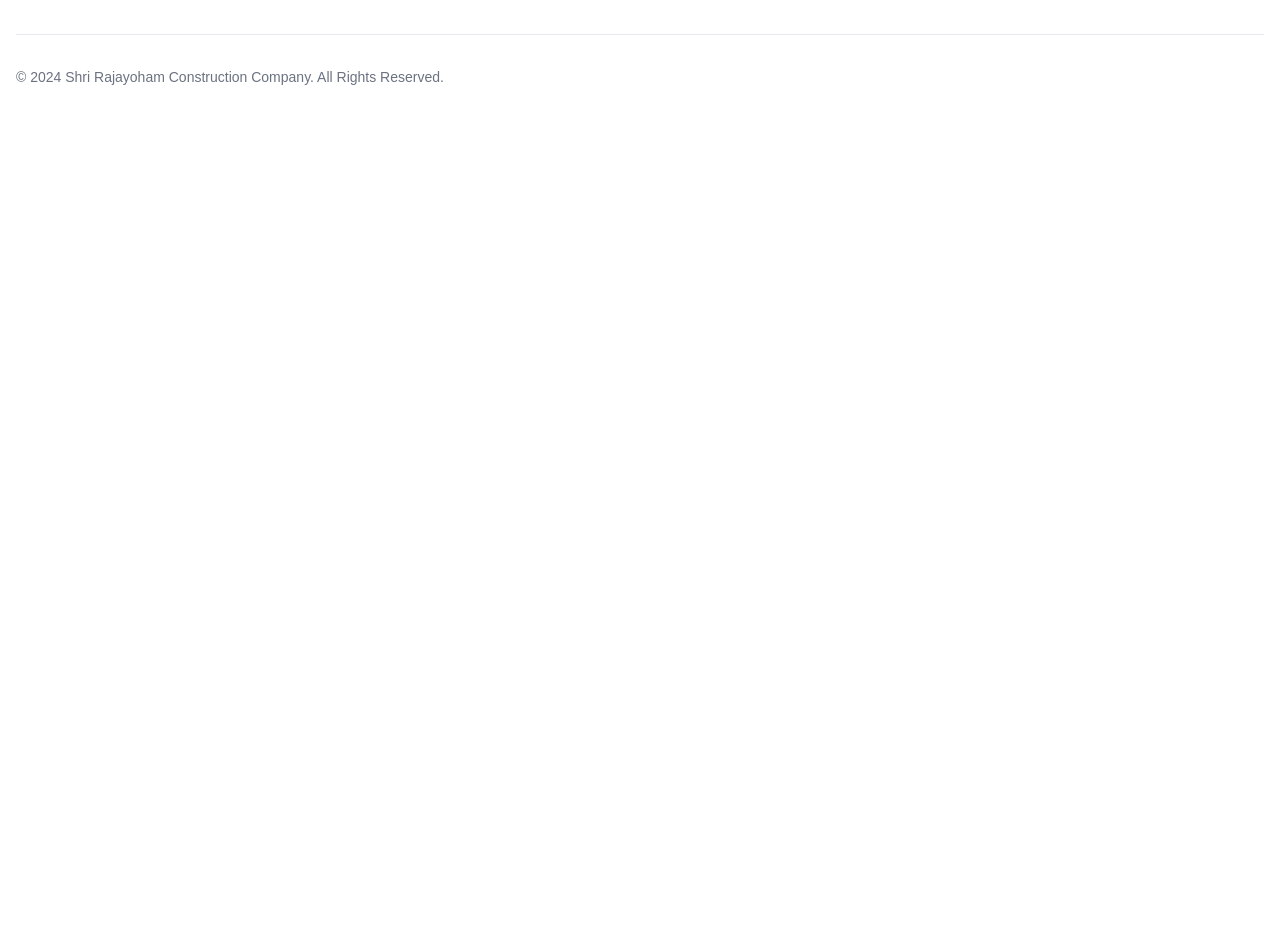
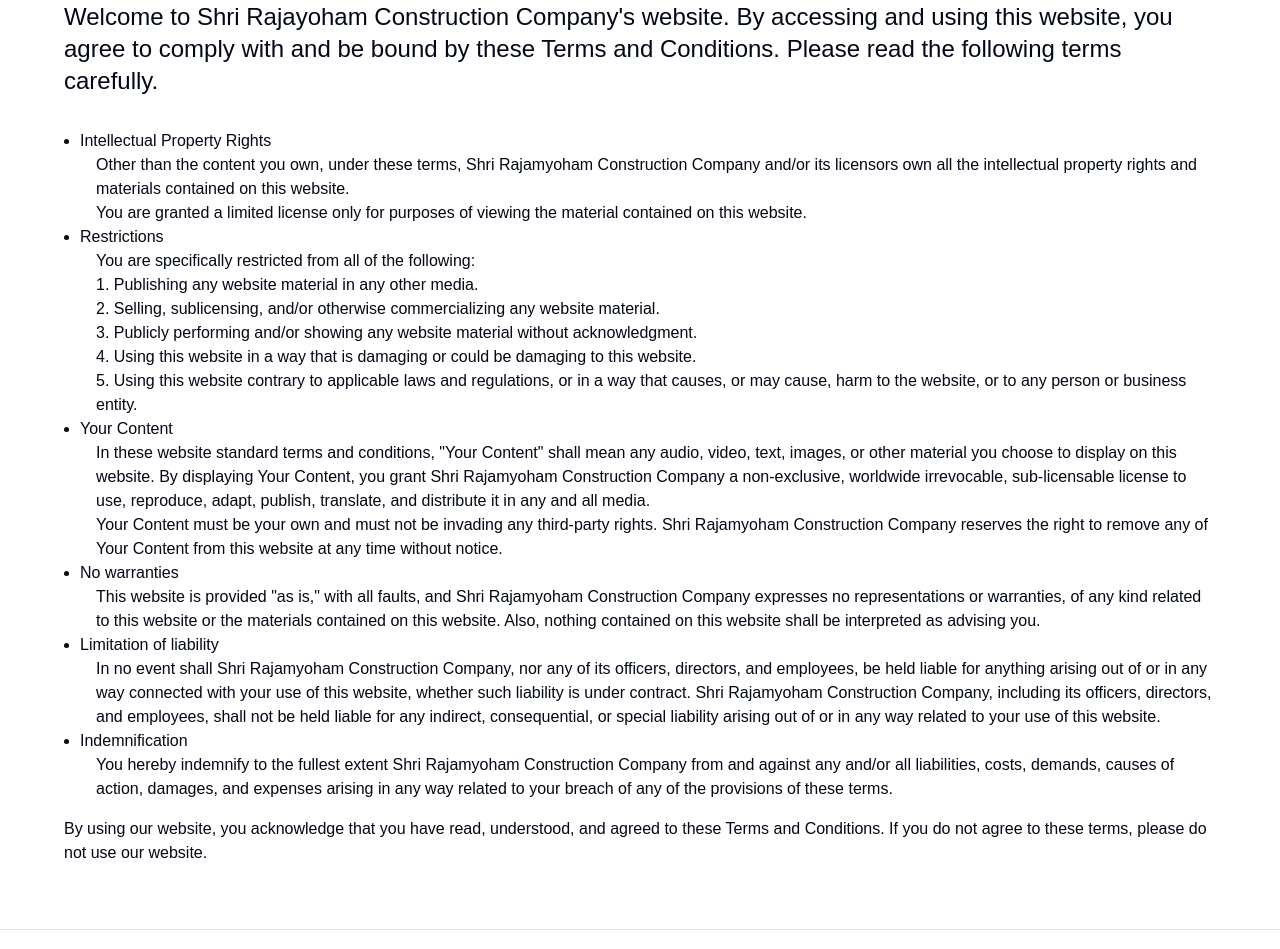
Before and after one commit to kunalkeshan/Shri-Rajayoham-Construction, a Next.js app: page /terms in a window 1280 px wide. Shown: the part 243-1192 px from the top of the page. Before the commit the page ends 800 px from the top, so only its background shows below. Built offline with nearby package versions, Linux system fonts and the light colour scheme; a web font is replaced by a local one.

Commit message:
chore: mapped out legal pages

```diff
--- a/app/(main)/privacy/page.tsx
+++ b/app/(main)/privacy/page.tsx
@@ -1,7 +1,52 @@
 import React from 'react';
+import { SRCC_PRIVACY_POLICY } from '@/constants/legal';
 
 const PrivacyPolicyPage = () => {
-	return <div>PrivacyPolicyPage</div>;
+	return (
+		<main className='w-full mt-36 md:mt-24 p-4 md:p-16'>
+			<div className='w-full max-w-7xl mx-auto'>
+				<section className='w-full'>
+					<h1 className='text-2xl md:text-3xl lg:text-4xl text-center md:text-left font-normal'>
+						Privacy <span className='font-medium'>Policy</span>
+					</h1>
+					<p className='text-slate-500 text-base lg:text-lg mt-4'>
+						Effective Date: 13th Feb 2024
+					</p>
+					<h2 className='font-medium text-2xl'>
+						At Shri Rajayoham Consturction Company, your privacy is
+						of utmost importance to us. This Privacy Policy outlines
+						how we collect, use, disclose, and protect your personal
+						information when you visit our website or interact with
+						us through our contact form. By using our website and
+						providing your information, you consent to the practices
+						described in this policy.
+					</h2>
+				</section>
+				<section className='w-full mt-8'>
+					<ul className='list-disc ml-4'>
+						{SRCC_PRIVACY_POLICY.map((pp, index) => (
+							<li key={`pp-${index} block`}>
+								<h3 className='font-medium'>{pp.title}</h3>
+								<ul className='ml-4'>
+									{pp.descriptions.map((desc, index2) => (
+										<li key={`pp-${index}-${index2}`}>
+											{desc}
+										</li>
+									))}
+								</ul>
+							</li>
+						))}
+					</ul>
+					<p className='mt-4'>
+						By using our website, you acknowledge that you have
+						read, understood, and agreed to these Privacy Policies.
+						If you do not agree to these terms, please do not use
+						our website.
+					</p>
+				</section>
+			</div>
+		</main>
+	);
 };
 
 export default PrivacyPolicyPage;
--- a/app/(main)/terms/page.tsx
+++ b/app/(main)/terms/page.tsx
@@ -1,7 +1,49 @@
 import React from 'react';
+import { SRCC_TERMS_AND_CONDITIONS } from '@/constants/legal';
 
 const TermsAndConditionsPage = () => {
-	return <div>TermsAndConditionsPage</div>;
+	return (
+		<main className='w-full mt-36 md:mt-24 p-4 md:p-16'>
+			<div className='w-full max-w-7xl mx-auto'>
+				<section className='w-full'>
+					<h1 className='text-2xl md:text-3xl lg:text-4xl text-center md:text-left font-normal'>
+						Terms & <span className='font-medium'>Conditions</span>
+					</h1>
+					<p className='text-slate-500 text-base lg:text-lg mt-4'>
+						Effective Date: 13th Feb 2024
+					</p>
+					<h2 className='font-medium text-2xl'>
+						Welcome to Shri Rajayoham Construction Company&apos;s
+						website. By accessing and using this website, you agree
+						to comply with and be bound by these Terms and
+						Conditions. Please read the following terms carefully.
+					</h2>
+				</section>
+				<section className='w-full mt-8'>
+					<ul className='list-disc ml-4'>
+						{SRCC_TERMS_AND_CONDITIONS.map((toc, index) => (
+							<li key={`toc-${index} block`}>
+								<h3 className='font-medium'>{toc.title}</h3>
+								<ul className='ml-4'>
+									{toc.descriptions.map((desc, index2) => (
+										<li key={`toc-${index}-${index2}`}>
+											{desc}
+										</li>
+									))}
+								</ul>
+							</li>
+						))}
+					</ul>
+					<p className='mt-4'>
+						By using our website, you acknowledge that you have
+						read, understood, and agreed to these Terms and
+						Conditions. If you do not agree to these terms, please
+						do not use our website.
+					</p>
+				</section>
+			</div>
+		</main>
+	);
 };
 
 export default TermsAndConditionsPage;
--- a/components/contact/Socials.tsx
+++ b/components/contact/Socials.tsx
@@ -4,23 +4,23 @@
 
 const Socials = () => {
 	return (
-		<section className="w-full bg-app-bg">
-			<div className="w-full p-4 md:px-16 lg:max-w-7xl lg:mx-auto py-8 md:py-16">
-				<div className="max-w-7xl mx-auto w-full">
-					<h1 className="text-2xl md:text-3xl lg:text-4xl text-center font-normal">
-						Stay <span className="font-medium">connected.</span>
-					</h1>
-					<div className="w-full flex items-center justify-center flex-wrap gap-8 mt-8">
+		<section className='w-full bg-app-bg'>
+			<div className='w-full p-4 md:px-16 lg:max-w-7xl lg:mx-auto py-8 md:py-16'>
+				<div className='max-w-7xl mx-auto w-full'>
+					<h2 className='text-2xl md:text-3xl lg:text-4xl text-center font-normal'>
+						Stay <span className='font-medium'>connected.</span>
+					</h2>
+					<div className='w-full flex items-center justify-center flex-wrap gap-8 mt-8'>
 						{SRCC_SOCIALS.map((social) => (
 							<Link
 								key={`socials-${social.name}`}
 								href={social.url}
-								target="_blank"
-								className="px-4 py-2 rounded-md max-w-[12rem] w-full border flex items-center justify-center hover:bg-app-bg transition-all duration-300"
+								target='_blank'
+								className='px-4 py-2 rounded-md max-w-[12rem] w-full border flex items-center justify-center hover:bg-app-bg transition-all duration-300'
 							>
 								<social.Icon
 									strokeWidth={1.5}
-									className="mr-2"
+									className='mr-2'
 								/>
 								<span>{social.name}</span>
 							</Link>
--- a/constants/legal.ts
+++ b/constants/legal.ts
@@ -0,0 +1,109 @@
+/**
+ * Legal Data
+ */
+
+// Dependencies
+import { SRCC_EMAIL, SRCC_MOBILE } from './srcc';
+
+export const SRCC_TERMS_AND_CONDITIONS: TermsAndConditionsData = [
+	{
+		title: 'Intellectual Property Rights',
+		descriptions: [
+			'Other than the content you own, under these terms, Shri Rajamyoham Construction Company and/or its licensors own all the intellectual property rights and materials contained on this website.',
+			'You are granted a limited license only for purposes of viewing the material contained on this website.',
+		],
+	},
+	{
+		title: 'Restrictions',
+		descriptions: [
+			'You are specifically restricted from all of the following:',
+			'1. Publishing any website material in any other media.',
+			'2. Selling, sublicensing, and/or otherwise commercializing any website material.',
+			'3. Publicly performing and/or showing any website material without acknowledgment.',
+			'4. Using this website in a way that is damaging or could be damaging to this website.',
+			'5. Using this website contrary to applicable laws and regulations, or in a way that causes, or may cause, harm to the website, or to any person or business entity.',
+		],
+	},
+	{
+		title: 'Your Content',
+		descriptions: [
+			'In these website standard terms and conditions, "Your Content" shall mean any audio, video, text, images, or other material you choose to display on this website. By displaying Your Content, you grant Shri Rajamyoham Construction Company a non-exclusive, worldwide irrevocable, sub-licensable license to use, reproduce, adapt, publish, translate, and distribute it in any and all media.',
+			'Your Content must be your own and must not be invading any third-party rights. Shri Rajamyoham Construction Company reserves the right to remove any of Your Content from this website at any time without notice.',
+		],
+	},
+	{
+		title: 'No warranties',
+		descriptions: [
+			'This website is provided "as is," with all faults, and Shri Rajamyoham Construction Company expresses no representations or warranties, of any kind related to this website or the materials contained on this website. Also, nothing contained on this website shall be interpreted as advising you.',
+		],
+	},
+	{
+		title: 'Limitation of liability',
+		descriptions: [
+			'In no event shall Shri Rajamyoham Construction Company, nor any of its officers, directors, and employees, be held liable for anything arising out of or in any way connected with your use of this website, whether such liability is under contract. Shri Rajamyoham Construction Company, including its officers, directors, and employees, shall not be held liable for any indirect, consequential, or special liability arising out of or in any way related to your use of this website.',
+		],
+	},
+	{
+		title: 'Indemnification',
+		descriptions: [
+			'You hereby indemnify to the fullest extent Shri Rajamyoham Construction Company from and against any and/or all liabilities, costs, demands, causes of action, damages, and expenses arising in any way related to your breach of any of the provisions of these terms.',
+		],
+	},
+];
+
+export const SRCC_PRIVACY_POLICY: PrivacyPolicyData = [
+	{
+		title: 'Information We Collect',
+		descriptions: [
+			'We may collect personal identification information from users in various ways, including but not limited to, when users visit our site, register on the site, fill out a form, and in connection with other activities, services, features, or resources we make available on our site.',
+			'Users may be asked for, as appropriate, name, email address, phone number, and other relevant information.',
+			'We will collect personal identification information from users only if they voluntarily submit such information to us. Users can always refuse to supply personal identification information, except that it may prevent them from engaging in certain site-related activities.',
+		],
+	},
+	{
+		title: 'How We Use Collected Information',
+		descriptions: [
+			'Shri Rajamyoham Construction Company may collect and use users’ personal information for the following purposes:',
+			'1. To personalize user experience: We may use information in the aggregate to understand how our users as a group use the services and resources provided on our site.',
+			'2. To improve our site: We continually strive to improve our website offerings based on the information and feedback we receive from you.',
+			'3. To send periodic emails: We may use the email address to respond to inquiries, questions, and/or other requests.',
+		],
+	},
+	{
+		title: 'How We Protect Your Information',
+		descriptions: [
+			'We adopt appropriate data collection, storage, and processing practices and security measures to protect against unauthorized access, alteration, disclosure, or destruction of your personal information, username, password, transaction information, and data stored on our site.',
+			'Sensitive and private data exchange between the site and its users happens over an SSL-secured communication channel and is encrypted and protected with digital signatures.',
+		],
+	},
+	{
+		title: 'Sharing Your Personal Information',
+		descriptions: [
+			'We do not sell, trade, or rent users’ personal identification information to others. We may share generic aggregated demographic information not linked to any personal identification information regarding visitors and users with our business partners, trusted affiliates, and advertisers.',
+		],
+	},
+	{
+		title: 'Data Security',
+		descriptions: [
+			'We take appropriate measures to protect your personal information from unauthorized access, disclosure, alteration, or destruction. Our website employs industry-standard security protocols to safeguard your data.',
+		],
+	},
+	{
+		title: 'Third-Party Links',
+		descriptions: [
+			'Our website may contain links to third-party websites. Please note that we do not control the privacy practices of these external websites. We encourage you to review the privacy policies of any website you visit via our links.',
+		],
+	},
+	{
+		title: 'Changes to Privacy Policy',
+		descriptions: [
+			'We may update our Privacy Policy to reflect changes in our practices or legal requirements. Any updates will be posted on this page, and the effective date will be modified accordingly.',
+		],
+	},
+	{
+		title: 'Contact Us',
+		descriptions: [
+			`If you have any questions or concerns regarding our Privacy Policy, please contact us at ${SRCC_EMAIL} or ${SRCC_MOBILE}.`,
+		],
+	},
+];
```
Also changed, not shown: @types/index.d.ts (+9 -0 lines), layouts/Footer.tsx (+41 -35 lines).
